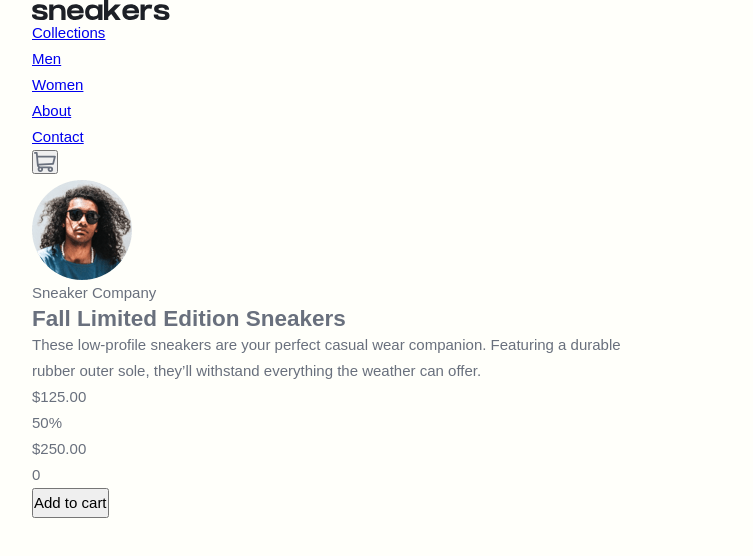
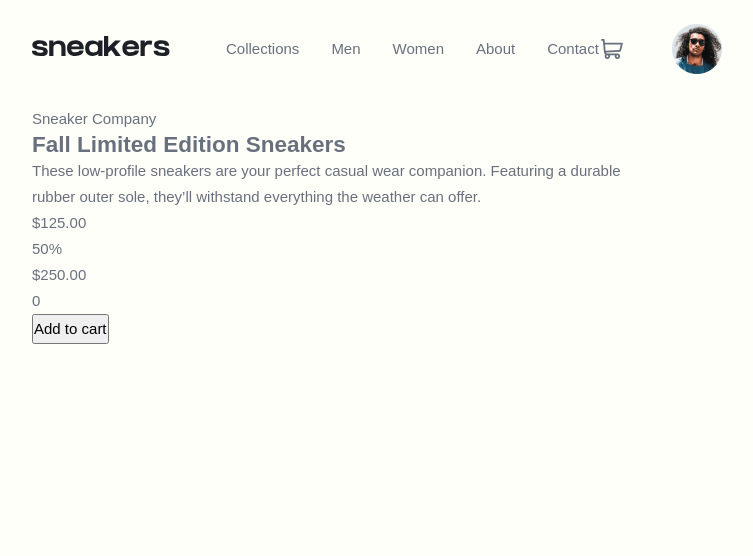
Before and after one commit to Oliko136/ecommerce-product-page, a plain HTML site: page index.html in a window 1280 px wide. Shown: the whole page, without its empty margins (304-1057 px from the left). Drawn offline with Linux system fonts and the light colour scheme.

Commit message:
Apply styles to header

```diff
--- /dev/null
+++ b/css/layout/header.css
@@ -0,0 +1,50 @@
+/* Header section */
+
+.header {
+    padding: var(--spacing-300) 0 var(--spacing-400);
+}
+
+.header__container {
+    display: flex;
+    justify-content: space-between;
+    align-items: center;
+}
+
+.nav {
+    display: flex;
+    gap: var(--spacing-700);
+}
+
+.nav__list {
+    display: flex;
+    gap: var(--spacing-400);
+}
+
+.nav__link {
+    font-size: var(--font-size-nav-desktop);
+    text-decoration: none;
+    color: var(--grey-500);
+}
+
+.header__details {
+    display: flex;
+    gap: var(--spacing-600);
+    align-items: center;
+}
+
+.cart-btn {
+    width: 25px;
+    height: 25px;
+    background-color: transparent;
+    border-color: transparent;
+}
+
+.cart-btn__img {
+    width: 21.821px;
+    height: 20px;
+}
+
+.avatar {
+    width: 50px;
+    height: 50px;
+}
--- a/css/styles.css
+++ b/css/styles.css
@@ -7,3 +7,6 @@
 
 /* COMPONENTS */
 @import './components/container.css';
+
+/* LAYOUT */
+@import './layout/header.css';
--- a/index.html
+++ b/index.html
@@ -13,7 +13,7 @@
 
   <!-- Header -->
    <header class="header">
-    <div class="container">
+    <div class="container header__container">
       <nav class="nav">
         <a href="/" class="logo">
           <img src="./assets/images/logo.svg" alt="Logo" class="logo__img">
@@ -46,10 +46,12 @@
           </li>
         </ul>
       </nav>
-      <button type="button">
-        <img src="./assets/images/icon-cart.svg" alt="Cart icon">
-      </button>
-      <img src="./assets/images/image-avatar.png" alt="User avatar">
+      <div class="header__details">
+        <button type="button" class="cart-btn">
+          <img src="./assets/images/icon-cart.svg" alt="Cart icon">
+        </button>
+        <img src="./assets/images/image-avatar.png" alt="User avatar" class="avatar">
+      </div>
     </div>
    </header>
 
```
